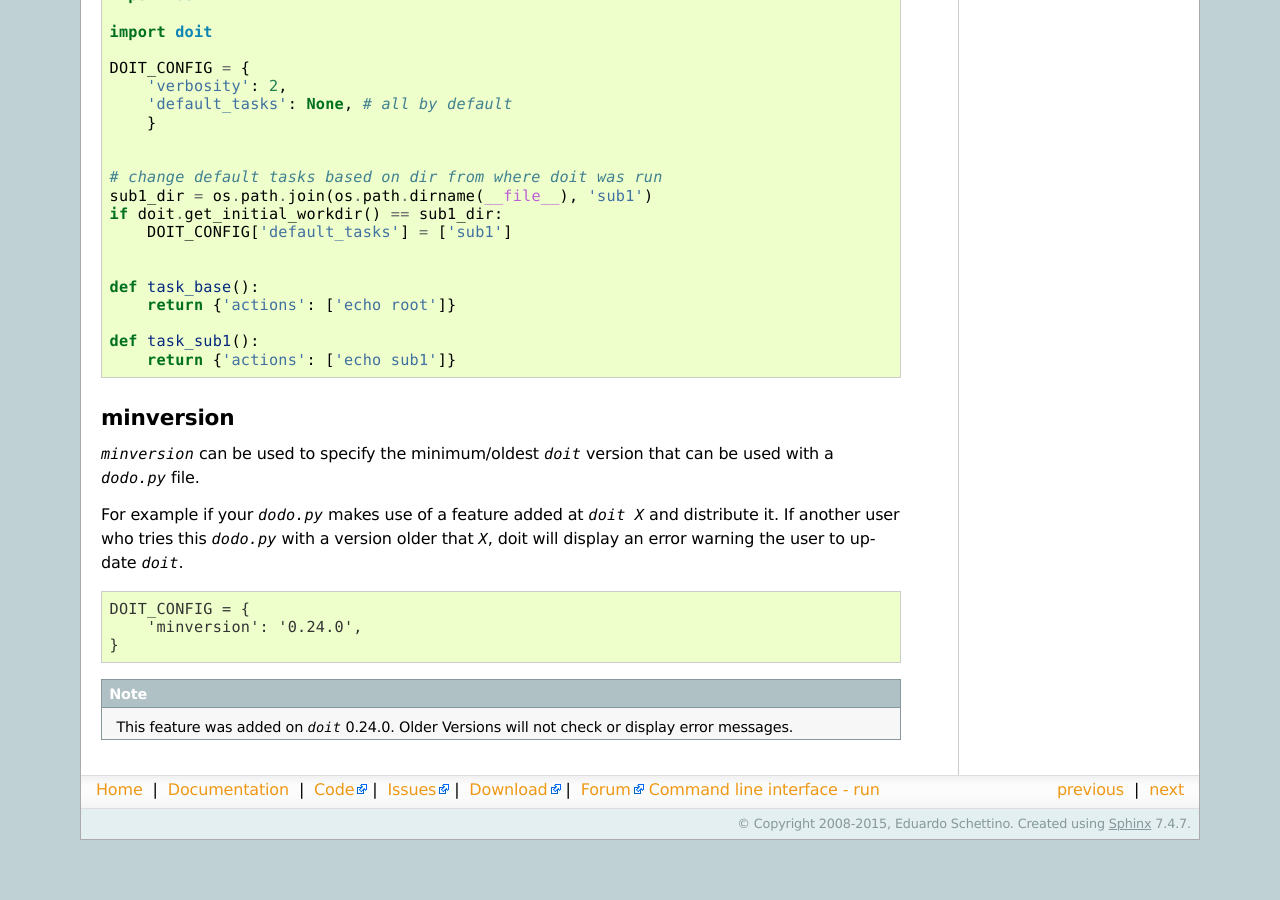
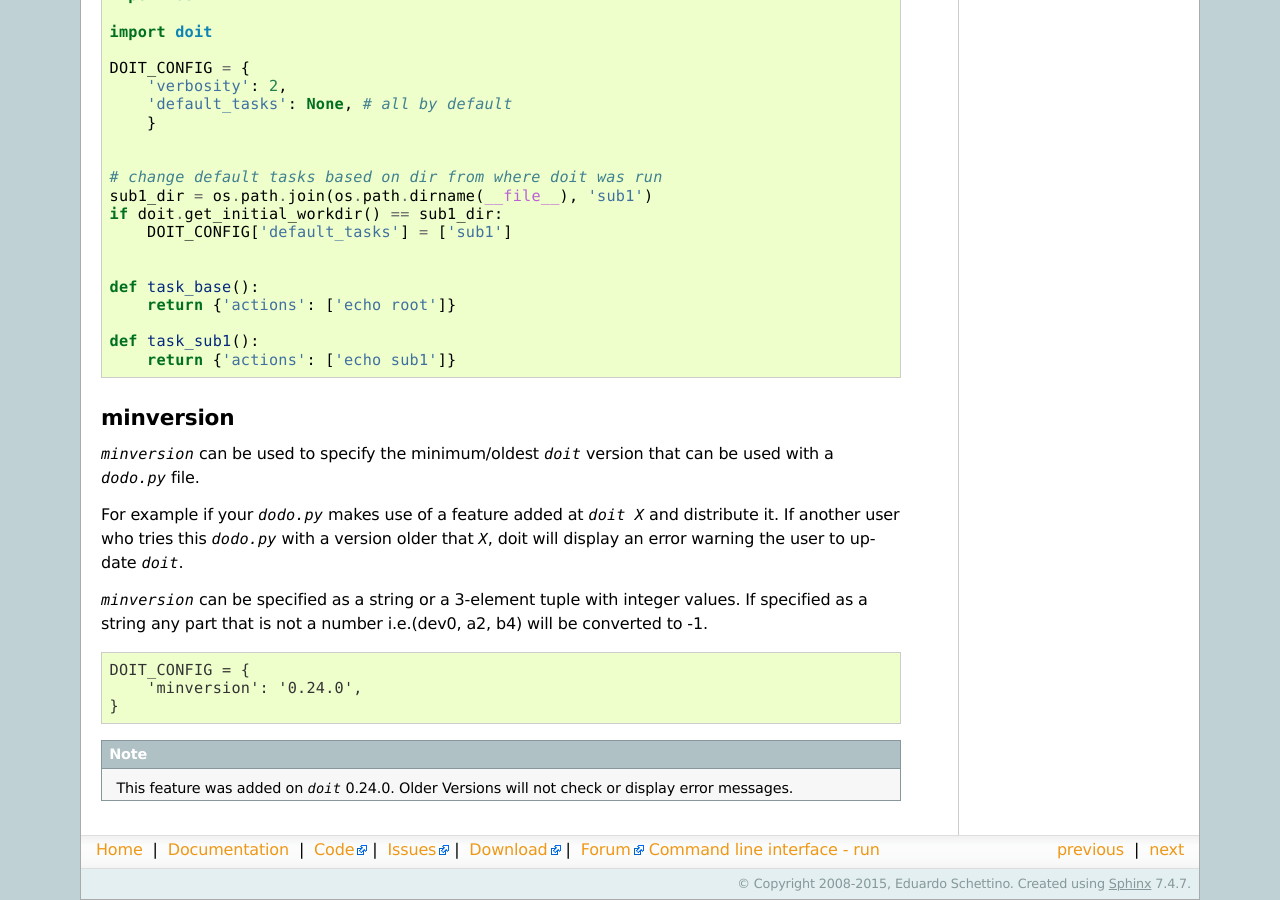
Before and after one commit to pydoit/doit, a Sphinx documentation site: the page built from doc/cmd_run.rst, in a window 1280 px wide and 900 px high, scrolled down 5927 px. Built offline with Sphinx 7.4.7, drawn with Linux system fonts in a browser that asks for light colours; before the commit the page ends 6767 px from its top, so only the background shows below that.

Commit message:
fix issue when using unicode strings to specify `minversion` on python 2

```diff
--- a/doc/cmd_run.rst
+++ b/doc/cmd_run.rst
@@ -368,6 +368,10 @@ For example if your `dodo.py` makes use of a feature added at `doit X`
 and distribute it. If another user who tries this `dodo.py` with a version
 older that `X`, doit will display an error warning the user to update `doit`.
 
+`minversion` can be specified as a string or a 3-element tuple with integer
+values. If specified as a string any part that is not a number i.e.(dev0, a2,
+b4) will be converted to -1.
+
 .. code-block:: console
 
     DOIT_CONFIG = {
```
Also changed, not shown: doc/dictionary.txt (+12 -9 lines), 3 other files.
